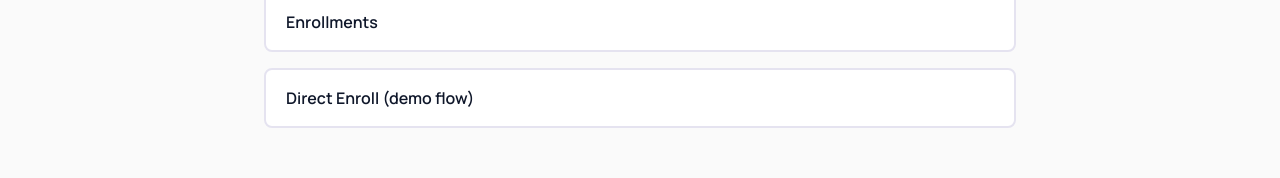
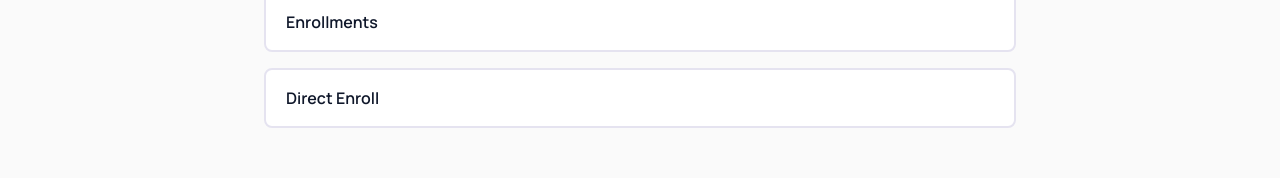
Before and after one commit to TusharBajaj1/careerzeta-website, a Next.js app: page /admin in a window 1280 px wide. Shown: the part 221-399 px from the top of the page. Built offline with nearby package versions, Linux system fonts and the light colour scheme.

Commit message:
Tidy admin nav label now that Direct Enroll is this branch's main flow
Co-Authored-By: Claude Sonnet 5 <noreply@anthropic.com>
Claude-Session: https://claude.ai/code/session_01RmV3jKxxmVxaXf7mgFPnME

```diff
--- a/app/admin/page.tsx
+++ b/app/admin/page.tsx
@@ -15,7 +15,7 @@ export default function AdminHomePage() {
           href="/admin/direct-enroll"
           className="rounded-lg border-2 border-line bg-white px-5 py-4 font-semibold transition hover:border-sky-400"
         >
-          Direct Enroll (demo flow)
+          Direct Enroll
         </Link>
       </div>
     </div>
```
